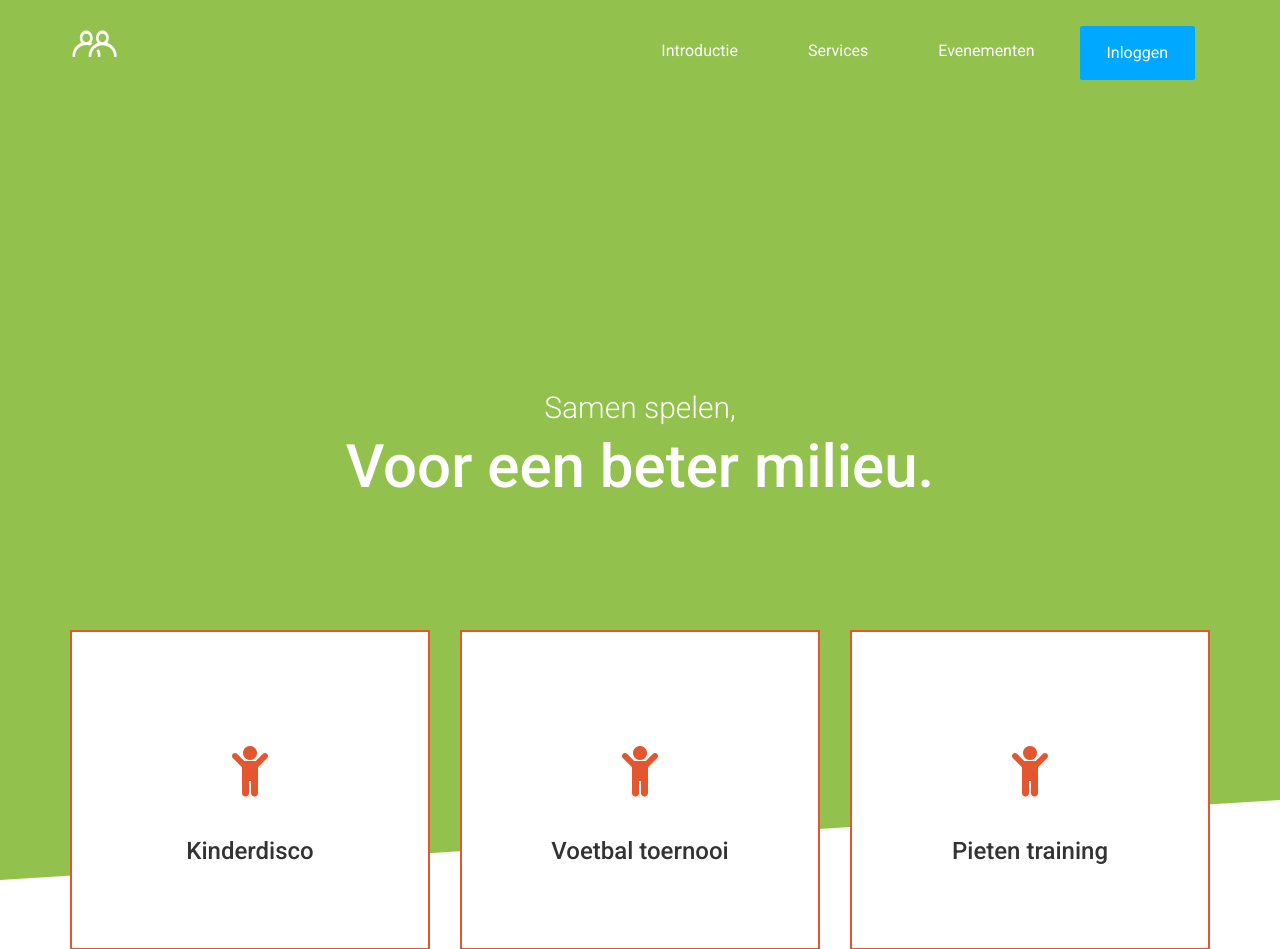
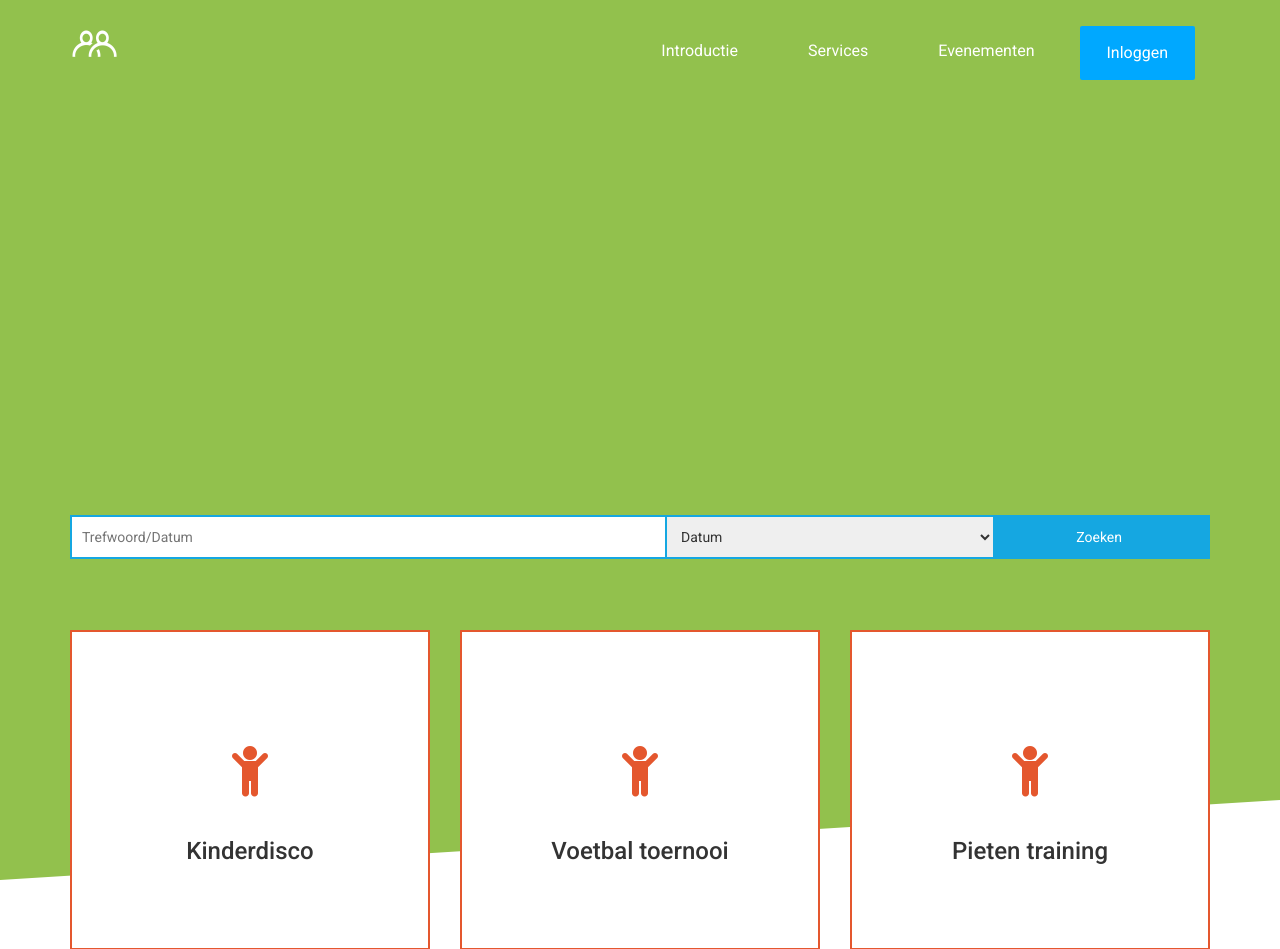
Before and after one commit to Nohsey/ontmoetingsplein, a PHP site: page /evenementen.html in a window 1280 px wide. Shown: the top 949 px of the page. Run offline with PHP 8.4, Linux system fonts and the light colour scheme.

Commit message:
search functie aangemaakt + css

```diff
--- a/inaweek/css/cardio.css
+++ b/inaweek/css/cardio.css
@@ -1109,3 +1109,49 @@ footer .social-footer li:hover a {
 .fa-child {
 		color: #E4572E;
 }
+
+/* Zoek tabel */
+.search_evenementen {
+	text-align: center;
+	margin: auto;
+	margin-top: 515px;
+	color: #333333;
+}
+
+.search_evenementen table {
+	background: white;
+	width: 100%;
+	height: 100%;
+}
+
+.search_evenementen td {
+	border: 2px solid #15A7E1;
+}
+
+.search_evenementen input, button {
+	margin: auto;
+  display: block;
+  width: 100%;
+	height: 100%;
+  border: none;
+	color: #333333;
+	padding-left: 10px;
+}
+.search_evenementen select {
+	width: 100%;
+	height: 100%;
+	border: none;
+	padding-left: 10px;
+}
+.search_evenementen button{
+	background: #15A7E1;
+	color: white;
+	padding: 10px 10px 10px 5px;
+}
+.search_evenementen button:hover {
+	background: #43B8E7;
+}
+
+.search_evenementen td:hover {
+	border-color: #43B8E7;
+}
--- a/inaweek/evenementen.html
+++ b/inaweek/evenementen.html
@@ -66,16 +66,20 @@
 	</nav>
 	<header id="intro">
 		<div class="container">
-			<div class="table">
-				<div class="header-text">
-					<div class="row">
-						<div class="col-md-12 text-center">
-							<h3 class="light white">Samen spelen,</h3>
-							<h1 class="white typed">Voor een beter milieu.</h1>
-						</div>
-					</div>
-				</div>
-			</div>
+			<form class="search_evenementen">
+				<table>
+					<tr>
+						<td><input type="text" placeholder="Trefwoord/Datum"></td>
+						<td>
+							<select id="search_on">
+								<option value="on_date">Datum</option>
+								<option value="on_word">Trefwoord</option>
+							</select>
+						</td>
+						<td><button value="search">Zoeken</button></td>
+					</tr>
+				</table>
+			</form>
 		</div>
 	</header>
 	<section>
```
